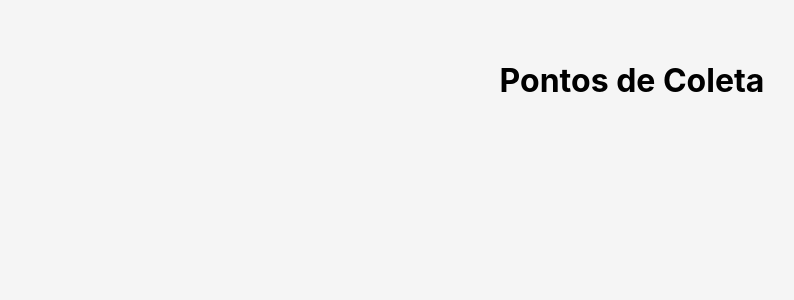
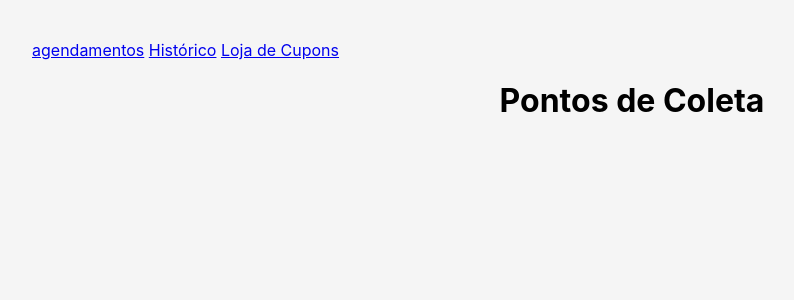
Before and after one commit to RDCAZIN/ProjetoEnergyTrans, a Flask app: page /home_usuario in a window 1280 px wide. Shown: the top 300 px of the page, without its empty margins (8-802 px from the left). Run offline with Flask 3, Linux system fonts and the light colour scheme.

Commit message:
criacao das rotas cadastrar pontos de coleta, historico, agendamentos e loja de cupons

```diff
--- a/routes/main.py
+++ b/routes/main.py
@@ -152,7 +152,22 @@ def home_usuario():
     pontos = PontoColeta.query.filter_by(aprovado = True).all()
     return render_template("usuario/home_usuario.html", pontos = pontos)
 
+@main.route("/vizualizacao_agendamentos_usuario")
+def vizualizacao_agendamentos_usuario():
+    usuario_id = session.get("usuario_id")
+    agendamentos = Agendamento.query.filter_by(usuario_id= usuario_id)
+    return render_template("usuario/vizualizar_agendamentos.html", agendamentos = agendamentos)
 
+@main.route("/historico_usuario")
+def historico_usuario():
+    return "Historico"
+
+@main.route("/loja_cupons")
+def loja_cupons():
+    return "Cupons"
+
+
+#usuario agenda entrega
 @main.route("/agendar", methods = ["POST"])
 def agendar():
     data_agendada = request.form.get("data_agendada")
@@ -175,6 +190,10 @@ def agendar():
     flash("Agendamento realizado com sucesso! ")
 
     return redirect(url_for("main.home_usuario"))
+
+#-----------------
+#TELAS DO COLETOR ||
+#-----------------
 
 @main.route("/home_coletor")
 def home_coletor():
@@ -214,3 +233,7 @@ def confirmar_entrega():
     db.session.commit()
     flash("Entrega confirmada")
     return redirect(url_for("main.home_coletor"))
+
+@main.route("/cadastrar_ponto")
+def cadastrar_ponto():
+    return render_template("coletor/cadastro_de_ponto.html")
--- a/templates/coletor/home_coletor.html
+++ b/templates/coletor/home_coletor.html
@@ -17,6 +17,8 @@
 </head>
 
 <body>
+
+    <a href="{{url_for('main.cadastrar_ponto')}}">Cadastrar Ponto</a>
 
     <!-- TÍTULO -->
     <h1>
--- a/templates/usuario/home_usuario.html
+++ b/templates/usuario/home_usuario.html
@@ -12,6 +12,9 @@
 </head>
 
 <body>
+    <a href="{{url_for('main.vizualizacao_agendamentos_usuario')}}">agendamentos</a>
+    <a href="{{url_for('main.historico_usuario')}}">Histórico</a>
+    <a href="{{url_for('main.loja_cupons')}}">Loja de Cupons</a>
 
     <h1>Pontos de Coleta</h1>
 
```
Also changed, not shown: templates/coletor/cadastro_de_ponto.html (added, +12 -0 lines), templates/usuario/vizualizar_agendamentos.html (added, +19 -0 lines), templates/usuario/historico_usuario.html (added), templates/usuario/loja_cupons.html (added).
